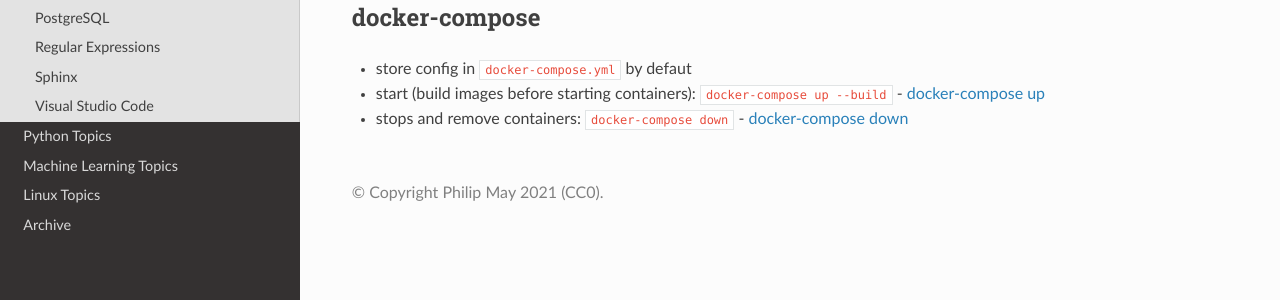
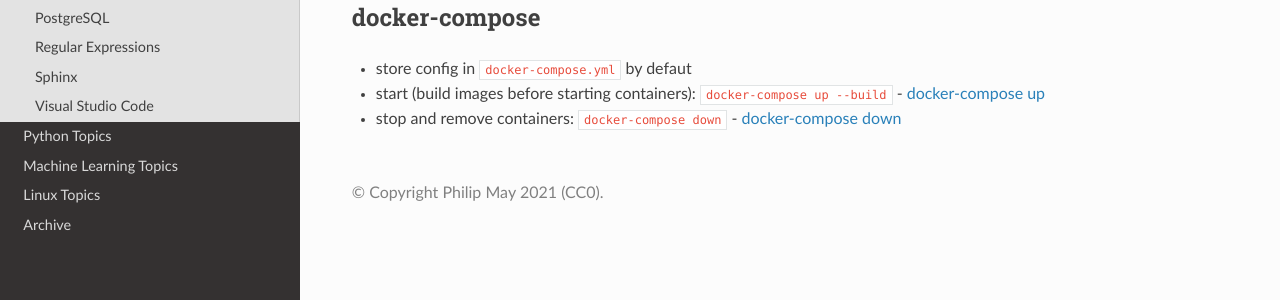
Before and after one commit to PhilipMay/May.la, a Sphinx documentation site: the page built from source/it/docker.md, in a window 1280 px wide. Shown: the part 388-688 px from the top of the page. Built offline with Sphinx 7.4.7 and the Read the Docs theme 2.0.0, drawn with Linux system fonts in a browser that asks for light colours.

Commit message:
Update docker.md

```diff
--- a/source/it/docker.md
+++ b/source/it/docker.md
@@ -10,4 +10,4 @@
 ## docker-compose
 - store config in `docker-compose.yml` by defaut
 - start (build images before starting containers): `docker-compose up --build` - [docker-compose up](https://docs.docker.com/compose/reference/up/)
-- stops and remove containers: `docker-compose down` - [docker-compose down](https://docs.docker.com/compose/reference/down/)
+- stop and remove containers: `docker-compose down` - [docker-compose down](https://docs.docker.com/compose/reference/down/)
```
